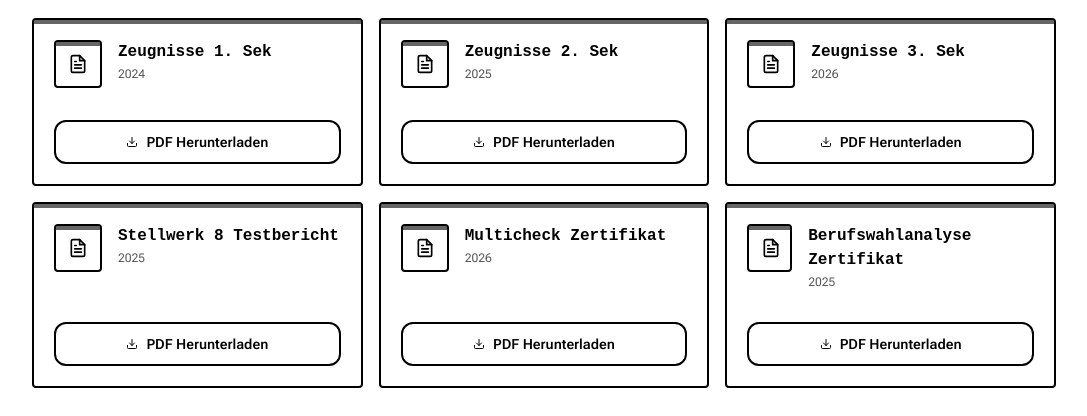
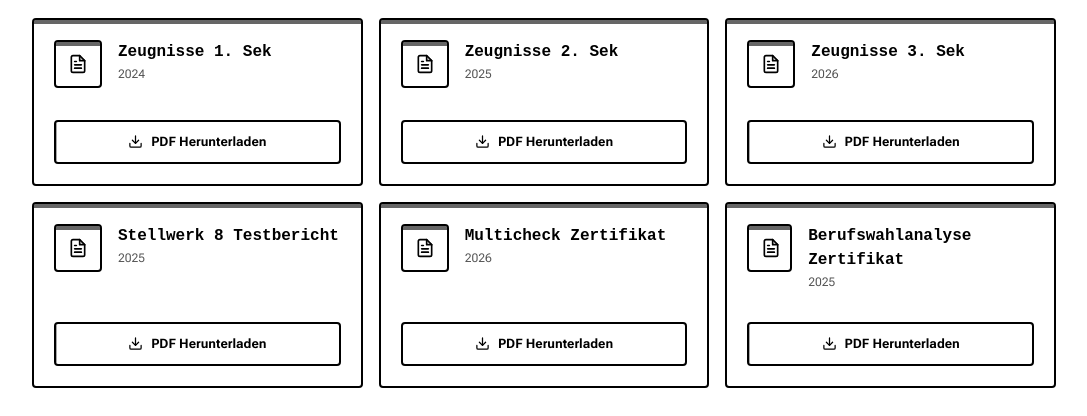
Before and after one commit to xddswi-swiss/lebenslauf, a Next.js app: page / in a window 1280 px wide. Shown: the part 1980-2396 px from the top of the page, without its empty margins (96-1183 px from the left). Built offline with nearby package versions, Linux system fonts and the light colour scheme; no server answers; the database is empty.

Commit message:
Feat: Add interactive three-state file download animation button (idle, loading, done) for certificates grid

```diff
--- a/src/app/globals.css
+++ b/src/app/globals.css
@@ -800,3 +800,136 @@ body {
   color: #000000 !important;
   border-color: #000000 !important;
 }
+
+/* Animated Download Button */
+.cb-btn {
+  position: relative;
+  width: 100%;
+  height: 44px;
+  border: 2px solid var(--primary);
+  border-radius: 22px;
+  background: transparent;
+  cursor: pointer;
+  overflow: hidden;
+  user-select: none;
+  font-family: inherit;
+  font-weight: 700;
+  font-size: 13px;
+  display: flex;
+  align-items: center;
+  justify-content: center;
+  transition: all 0.3s cubic-bezier(0.4, 0, 0.2, 1);
+  box-shadow: 0 4px 10px -2px color-mix(in srgb, var(--primary) 20%, transparent);
+}
+
+.cb-btn:hover {
+  box-shadow: 0 8px 16px -4px color-mix(in srgb, var(--primary) 30%, transparent);
+  transform: translateY(-1px);
+}
+
+.cb-btn:active {
+  transform: translateY(0);
+}
+
+.cb-btn:focus-visible {
+  outline: 2px solid var(--primary);
+  outline-offset: 3px;
+}
+
+.cb-fill {
+  position: absolute;
+  inset: 0;
+  background: var(--primary);
+  border-radius: 20px;
+  transform: translateX(-100%);
+  transition: none;
+}
+
+.cb-label {
+  position: absolute;
+  inset: 0;
+  display: flex;
+  align-items: center;
+  justify-content: center;
+  gap: 8px;
+  z-index: 1;
+  color: var(--primary);
+  transition: color 0.3s;
+}
+
+.cb-arrow {
+  font-size: 15px;
+}
+
+.cb-done {
+  position: absolute;
+  inset: 0;
+  z-index: 2;
+  display: flex;
+  align-items: center;
+  justify-content: center;
+  gap: 8px;
+  color: #ffffff;
+  opacity: 0;
+  transform: scale(0.8);
+  transition: opacity 0.3s, transform 0.3s;
+}
+
+/* B&W mode overrides */
+:root.bw-mode .cb-done {
+  color: #ffffff !important;
+}
+
+:root.bw-mode .cb-label {
+  color: #000000 !important;
+}
+
+:root.bw-mode .cb-btn {
+  border: 2px solid #000000 !important;
+  border-radius: 4px !important;
+  box-shadow: none !important;
+}
+
+:root.bw-mode .cb-fill {
+  background: #000000 !important;
+  border-radius: 2px !important;
+}
+
+.cb-btn.is-loading .cb-fill {
+  transform: translateX(0);
+  transition: transform 1.6s cubic-bezier(0.4, 0, 0.2, 1);
+}
+
+.cb-btn.is-loading .cb-label {
+  color: #ffffff;
+}
+
+:root.bw-mode .cb-btn.is-loading .cb-label {
+  color: #ffffff !important;
+}
+
+.cb-btn.is-loading .cb-arrow {
+  animation: cb-bounce 0.6s infinite alternate;
+}
+
+@keyframes cb-bounce {
+  from { transform: translateY(-3px); }
+  to { transform: translateY(3px); }
+}
+
+.cb-btn.is-done .cb-fill {
+  transform: translateX(0);
+}
+
+.cb-btn.is-done .cb-label {
+  opacity: 0;
+}
+
+.cb-btn.is-done .cb-done {
+  opacity: 1;
+  transform: scale(1);
+}
+
+@media (prefers-reduced-motion: reduce) {
+  .cb-btn.is-loading .cb-arrow { animation: none; }
+}
--- a/src/app/page.tsx
+++ b/src/app/page.tsx
@@ -11,6 +11,7 @@ import { Header } from '@/components/Header';
 import { Footer } from '@/components/Footer';
 import { RecruiterWidget } from '@/components/RecruiterWidget';
 import { ScrollToTopButton } from '@/components/ScrollToTopButton';
+import { DownloadButton } from '@/components/DownloadButton';
 import Strands from '@/components/Strands';
 import { motion as m, AnimatePresence } from 'framer-motion';
 import Image from 'next/image';
@@ -587,16 +588,12 @@ const MainContent: React.FC = () => {
                     </div>
 
                     <div className="flex gap-2 items-center w-full mt-4">
-                      <a
-                        href={doc.file}
-                        download
-                        target="_blank"
-                        rel="noopener noreferrer"
-                        className={`flex-1 flex items-center justify-center gap-2 py-2.5 rounded-xl border ${colors.button} text-sm font-semibold transition-all cursor-pointer`}
-                      >
-                        <FiDownload className="text-xs" />
-                        {t.documents.download}
-                      </a>
+                      <DownloadButton
+                        fileUrl={doc.file}
+                        fileName={`${doc.term}.pdf`}
+                        downloadLabel={t.documents.download}
+                        completeLabel={t.documents.complete}
+                      />
                     </div>
                   </div>
                 );
--- /dev/null
+++ b/src/components/DownloadButton.tsx
@@ -0,0 +1,61 @@
+"use client";
+
+import React, { useState } from 'react';
+import { FiDownload } from 'react-icons/fi';
+
+interface DownloadButtonProps {
+  fileUrl: string;
+  fileName: string;
+  downloadLabel: string;
+  completeLabel: string;
+}
+
+export const DownloadButton: React.FC<DownloadButtonProps> = ({
+  fileUrl,
+  fileName,
+  downloadLabel,
+  completeLabel
+}) => {
+  const [status, setStatus] = useState<'idle' | 'loading' | 'done'>('idle');
+
+  const handleDownload = () => {
+    if (status !== 'idle') return;
+
+    setStatus('loading');
+
+    // Trigger file download immediately
+    const link = document.createElement('a');
+    link.href = fileUrl;
+    link.download = fileName;
+    link.target = '_blank';
+    link.rel = 'noopener noreferrer';
+    document.body.appendChild(link);
+    link.click();
+    document.body.removeChild(link);
+
+    // Run fill animation (1600ms)
+    setTimeout(() => {
+      setStatus('done');
+
+      // Stay in done state (2500ms) then reset
+      setTimeout(() => {
+        setStatus('idle');
+      }, 2500);
+    }, 1600);
+  };
+
+  return (
+    <button
+      type="button"
+      onClick={handleDownload}
+      className={`cb-btn ${status === 'loading' ? 'is-loading' : ''} ${status === 'done' ? 'is-done' : ''}`}
+    >
+      <span className="cb-fill" aria-hidden="true"></span>
+      <span className="cb-label">
+        <FiDownload className="cb-arrow" aria-hidden="true" />
+        <span>{downloadLabel}</span>
+      </span>
+      <span className="cb-done">✓&nbsp;{completeLabel}</span>
+    </button>
+  );
+};
--- a/src/data/translations.ts
+++ b/src/data/translations.ts
@@ -67,6 +67,7 @@ export interface TranslationSchema {
     title: string;
     subtitle: string;
     download: string;
+    complete: string;
   };
   experience: {
     title: string;
@@ -276,7 +277,8 @@ export const translations: Record<Language, TranslationSchema> = {
     documents: {
       title: "Bewerbungsunterlagen",
       subtitle: "Hier finden Sie meine aktuellen Zeugnisse, Stellwerk- und Multicheck-Testergebnisse zum Download.",
-      download: "PDF Herunterladen"
+      download: "PDF Herunterladen",
+      complete: "Abgeschlossen"
     },
     experience: {
       title: "Schnupperlehren & Erfahrungen",
@@ -437,7 +439,8 @@ export const translations: Record<Language, TranslationSchema> = {
     documents: {
       title: "Başvuru Belgeleri",
       subtitle: "Güncel karne, Stellwerk ve Multicheck sınav sonuçlarımı buradan indirebilirsiniz.",
-      download: "PDF İndir"
+      download: "PDF İndir",
+      complete: "Tamamlandı"
     },
     experience: {
       title: "Stajlar ve Deneyimler",
@@ -598,7 +601,8 @@ export const translations: Record<Language, TranslationSchema> = {
     documents: {
       title: "Application Documents",
       subtitle: "Here you can download my current school reports, Stellwerk, and Multicheck test results.",
-      download: "Download PDF"
+      download: "Download PDF",
+      complete: "Complete"
     },
     experience: {
       title: "Trial Apprenticeships & Experiences",
```
